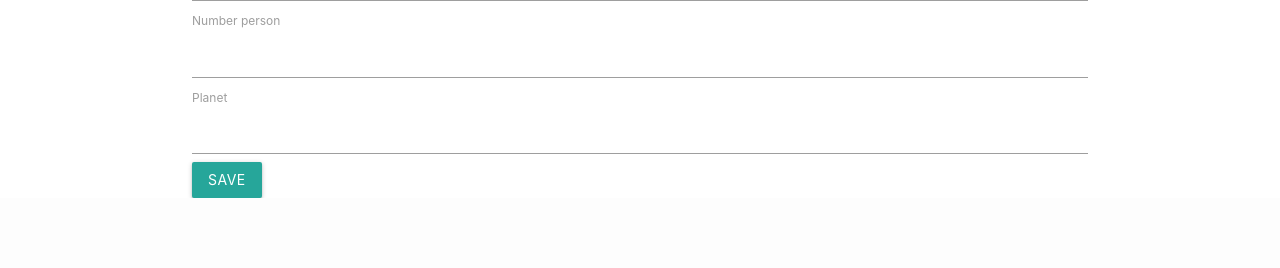
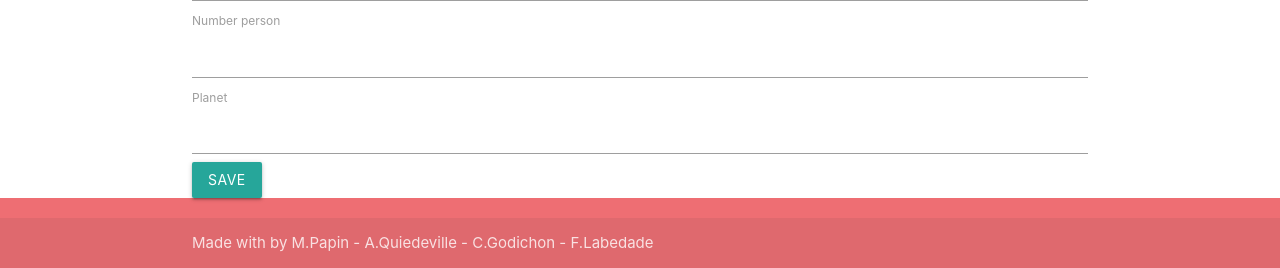
Before and after one commit to Bourricote/hackathon_noel, a Symfony app: template templates/mission/new.html.twig in a window 1280 px wide. Shown: the part 708-976 px from the top of the page. Before the commit the page ends 906 px from the top, so only its background shows below. Run offline with Twig, Linux system fonts and the light colour scheme; the template is opened without the code that fills it, so the values that code supplies are empty; form fields are guessed from the names that the template uses; some libraries are stand-ins or nearby versions.

Commit message:
add footer

```diff
--- a/assets/scss/app.scss
+++ b/assets/scss/app.scss
@@ -9,6 +9,7 @@
 @import "login";
 @import "register";
 @import "user_profile";
+@import "footer";
 
 body {
     background-color: $black;
--- /dev/null
+++ b/assets/scss/footer.scss
@@ -0,0 +1,6 @@
+.page-footer {
+  background-color: black !important;
+  .fa-heart {
+    color: $turquoise;
+  }
+}
--- /dev/null
+++ b/templates/_footer.html.twig
@@ -0,0 +1,15 @@
+<footer class="page-footer">
+    <div class="container d-flex justify-content-center">
+  {#      <div class="row">
+            <div class="col l6 s12">
+                <h5 class="white-text">Footer Content</h5>
+                <p class="grey-text text-lighten-4">You can use rows and columns here to organize your footer content.</p>
+            </div>
+        </div>#}
+    </div>
+    <div class=" text-center footer-copyright">
+        <div class="container">
+            Made with <i class="fas fa-heart"></i> by M.Papin - A.Quiedeville - C.Godichon - F.Labedade
+        </div>
+    </div>
+</footer>
--- a/templates/base.html.twig
+++ b/templates/base.html.twig
@@ -11,10 +11,9 @@
 </head>
 <body>
 {% include '_navbar.html.twig' %}
-
 {% block body %}
 {% endblock %}
-
+{% include '_footer.html.twig' %}
 {% block javascripts %}
     {{ encore_entry_script_tags('app') }}
     <script src="https://cdnjs.cloudflare.com/ajax/libs/materialize/1.0.0/js/materialize.min.js"></script>
```
